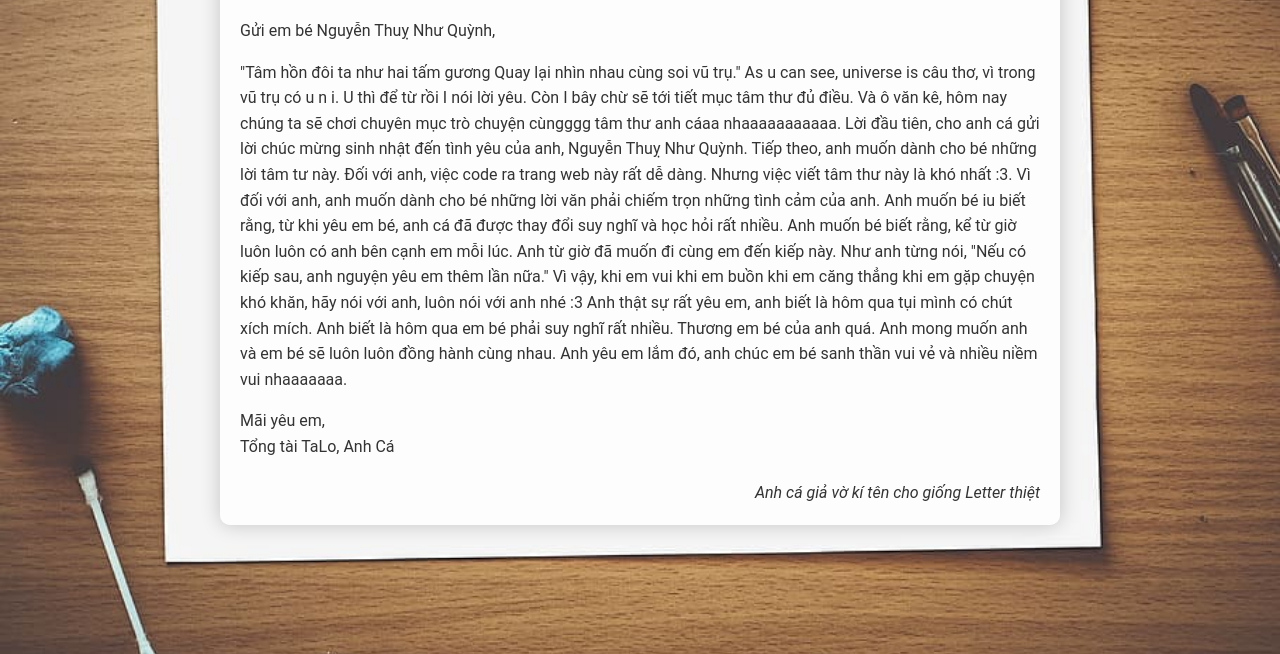
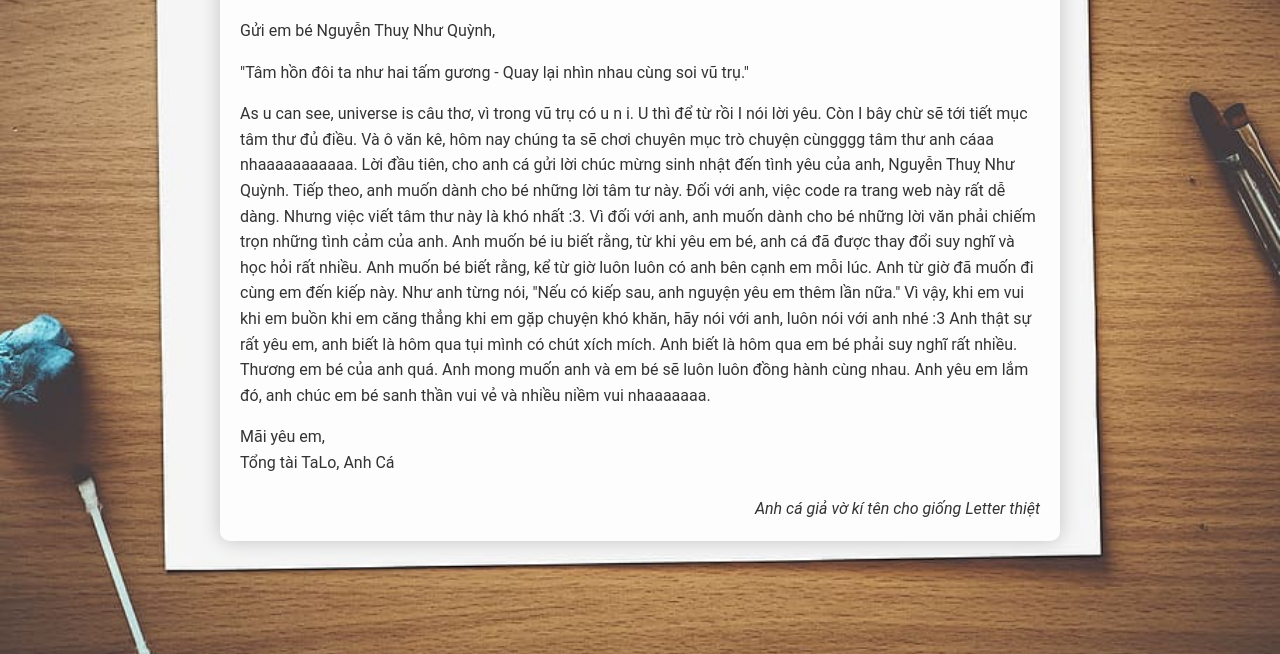
Before and after one commit to dranox/hpbd.., a plain HTML site: page file/index4.html in a window 1280 px wide. Shown: the part 146-800 px from the top of the page. Drawn offline with Linux system fonts and the light colour scheme.

Commit message:
Update index4.html

```diff
--- a/file/index4.html
+++ b/file/index4.html
@@ -38,8 +38,9 @@
             Gửi em bé Nguyễn Thuỵ Như Quỳnh,
         </p>
         <p>
-            "Tâm hồn đôi ta như hai tấm gương
-            Quay lại nhìn nhau cùng soi vũ trụ."
+            "Tâm hồn đôi ta như hai tấm gương - Quay lại nhìn nhau cùng soi vũ trụ."
+        </p>
+        <p>
             As u can see, universe is câu thơ, vì trong vũ trụ có u n i. U thì để từ rồi I nói lời yêu. Còn I bây chừ sẽ tới tiết mục tâm thư đủ điều.
             Và ô văn kê, hôm nay chúng ta sẽ chơi chuyên mục trò chuyện cùngggg tâm thư anh cáaa nhaaaaaaaaaaa.
             Lời đầu tiên, cho anh cá gửi lời chúc mừng sinh nhật đến tình yêu của anh, Nguyễn Thuỵ Như Quỳnh.
```
